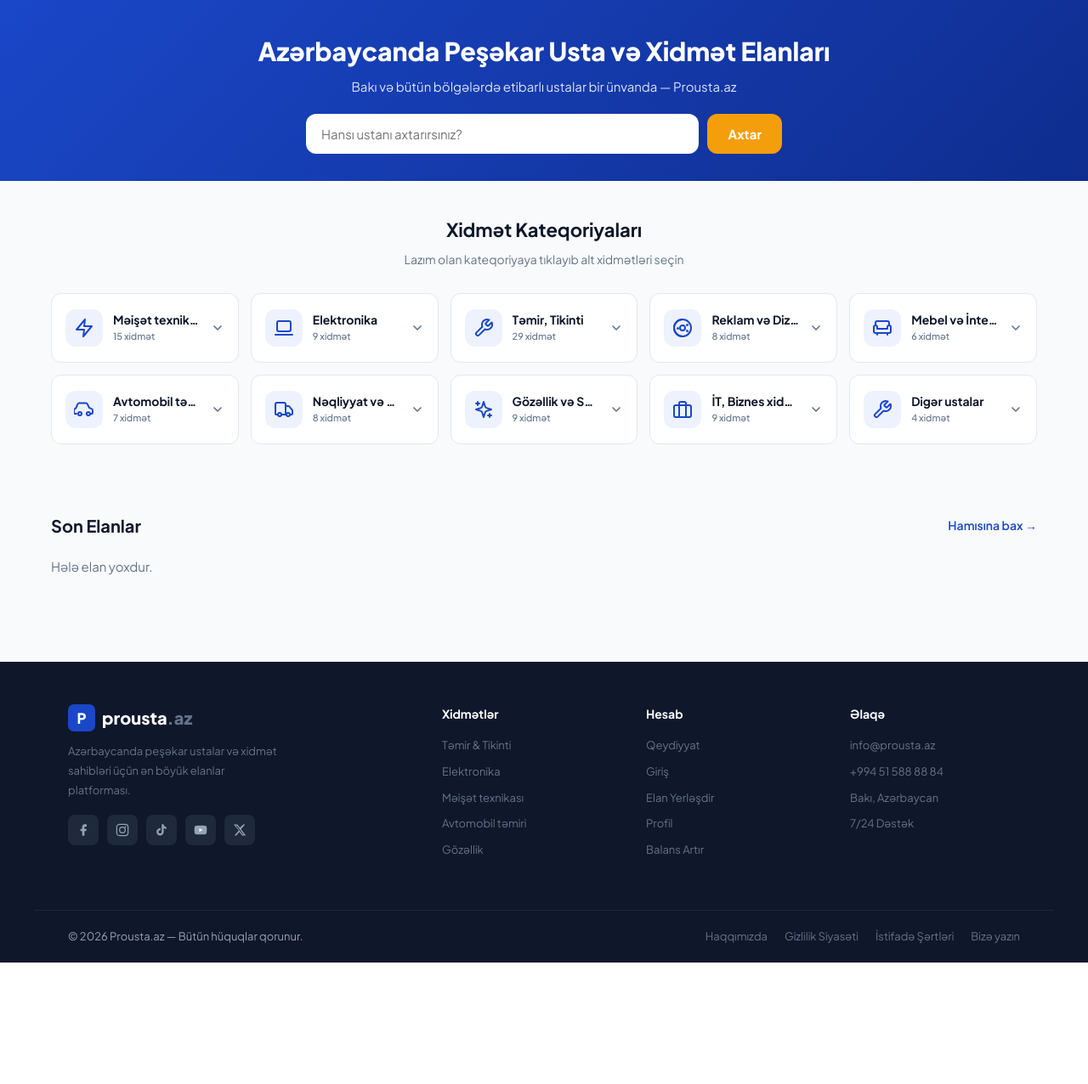
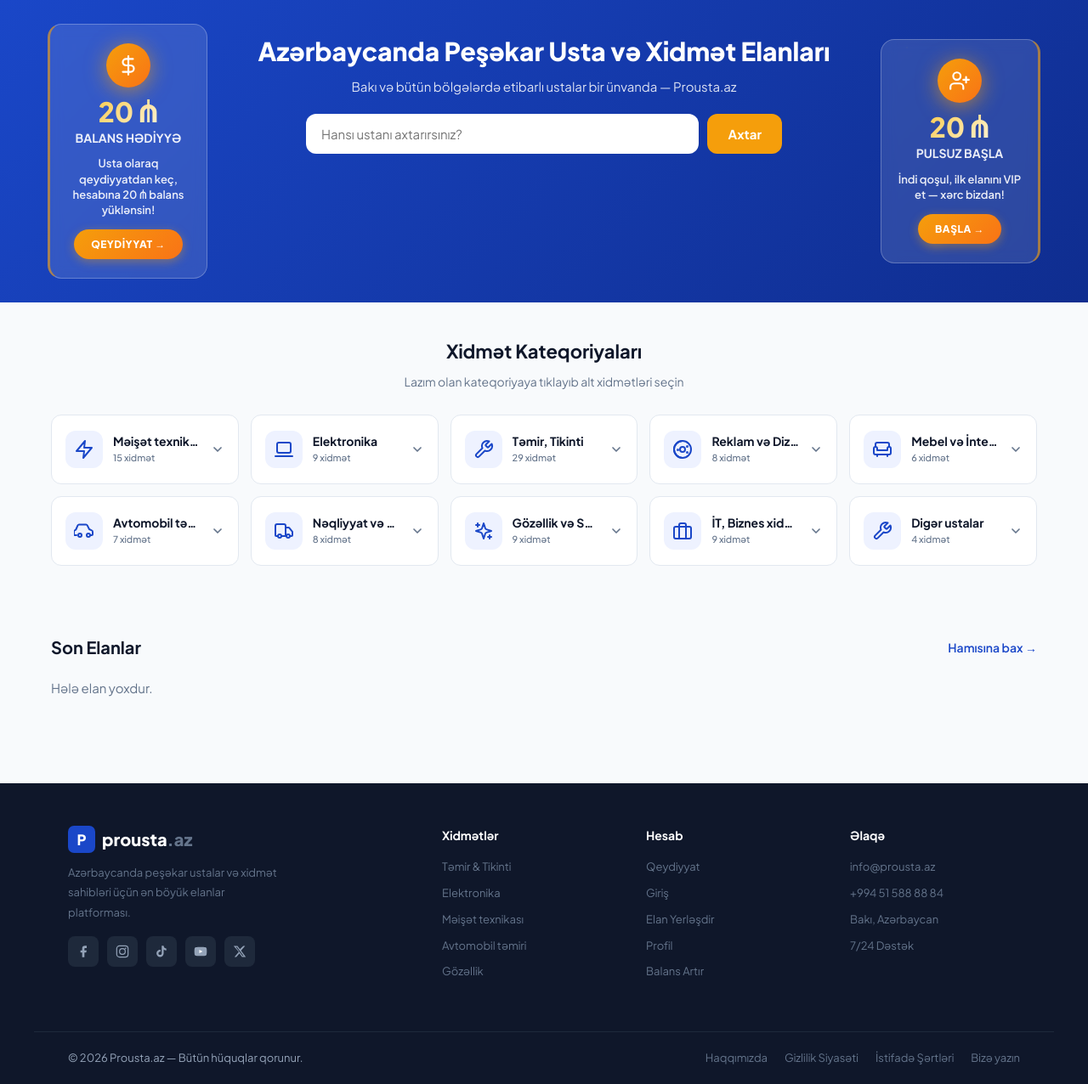
Before and after one commit to guliyevsarxan92-dot/prousta, a Django app: page / in a window 1280 px wide. Shown: the part 64-1340 px from the top of the page at 85% size. Before the commit the page ends 1197 px from the top, so only its background shows below. Run offline with Django 5.2, Linux system fonts and the light colour scheme; data comes from the database, SQL or seed files in the repository; data that the repository does not hold is empty.

Commit message:
Banner: sol/sağ promo kartları əlavə edildi (20₼ balans hədiyyə reklam)
Hero section-da qeydiyyat təşviqi üçün cəlbedici promo kartlar,
mobil üçün kompakt promo banner.

Co-Authored-By: Claude Opus 4.6 <noreply@anthropic.com>

```diff
--- a/templates/index.html
+++ b/templates/index.html
@@ -50,12 +50,31 @@
 {% endblock %}
 {% block style %}
 <style>
-.hero{background:linear-gradient(135deg,#1a47c8,#0f2d8f);color:#fff;padding:36px 20px 32px;text-align:center}
-.hero h1{font-size:30px;font-weight:800;margin-bottom:6px}
-.hero p{font-size:15px;opacity:.85;margin-bottom:20px}
+.hero{background:linear-gradient(135deg,#1a47c8,#0f2d8f);color:#fff;padding:0;position:relative;overflow:hidden}
+.hero-inner{display:flex;align-items:stretch;max-width:1200px;margin:0 auto}
+.hero-promo{flex:0 0 220px;display:flex;align-items:center;justify-content:center;padding:28px 16px;position:relative}
+.hero-promo-card{background:rgba(255,255,255,.12);backdrop-filter:blur(8px);border:1.5px solid rgba(255,255,255,.25);border-radius:16px;padding:22px 18px;text-align:center;transition:.3s;cursor:pointer;text-decoration:none;color:#fff;display:block}
+.hero-promo-card:hover{background:rgba(255,255,255,.2);transform:translateY(-3px);box-shadow:0 8px 32px rgba(0,0,0,.2)}
+.hero-promo-icon{width:52px;height:52px;background:linear-gradient(135deg,#f59e0b,#f97316);border-radius:50%;display:flex;align-items:center;justify-content:center;margin:0 auto 12px;box-shadow:0 4px 16px rgba(245,158,11,.4);animation:pulse-glow 2s ease-in-out infinite}
+@keyframes pulse-glow{0%,100%{box-shadow:0 4px 16px rgba(245,158,11,.4)}50%{box-shadow:0 4px 28px rgba(245,158,11,.7)}}
+.hero-promo-amount{font-size:32px;font-weight:900;line-height:1;margin-bottom:4px;background:linear-gradient(135deg,#fbbf24,#fff);-webkit-background-clip:text;-webkit-text-fill-color:transparent;background-clip:text}
+.hero-promo-currency{font-size:14px;font-weight:700;opacity:.9;margin-bottom:10px}
+.hero-promo-text{font-size:13px;font-weight:600;line-height:1.4;opacity:.9;margin-bottom:14px}
+.hero-promo-btn{display:inline-block;background:linear-gradient(135deg,#f59e0b,#f97316);color:#fff;font-size:12px;font-weight:800;padding:8px 20px;border-radius:50px;text-transform:uppercase;letter-spacing:.5px;box-shadow:0 3px 12px rgba(245,158,11,.4);transition:.2s}
+.hero-promo-card:hover .hero-promo-btn{transform:scale(1.05);box-shadow:0 4px 18px rgba(245,158,11,.6)}
+.hero-promo-spark{position:absolute;width:6px;height:6px;background:#fbbf24;border-radius:50%;animation:spark 3s ease-in-out infinite}
+.hero-promo-spark:nth-child(1){top:15%;left:20%;animation-delay:0s}
+.hero-promo-spark:nth-child(2){top:70%;right:15%;animation-delay:1s}
+.hero-promo-spark:nth-child(3){bottom:20%;left:35%;animation-delay:2s}
+@keyframes spark{0%,100%{opacity:0;transform:scale(0)}50%{opacity:1;transform:scale(1)}}
+.hero-center{flex:1;padding:36px 20px 32px;text-align:center}
+.hero-center h1{font-size:30px;font-weight:800;margin-bottom:6px}
+.hero-center p{font-size:15px;opacity:.85;margin-bottom:20px}
 .search-box{display:flex;gap:10px;max-width:560px;margin:0 auto}
 .search-box input{flex:1;padding:14px 18px;border-radius:var(--r);border:none;font-size:15px}
 .search-box button{padding:14px 24px;background:var(--acc);color:#fff;border-radius:var(--r);font-weight:700;font-size:15px;border:none;cursor:pointer}
+.hero-promo-left .hero-promo-card{border-left:3px solid rgba(245,158,11,.6)}
+.hero-promo-right .hero-promo-card{border-right:3px solid rgba(245,158,11,.6)}
 .cats-section{padding:40px 20px;max-width:1200px;margin:0 auto}
 .cats-title{font-size:22px;font-weight:700;margin-bottom:6px;text-align:center}
 .cats-sub{text-align:center;color:var(--muted);font-size:14px;margin-bottom:28px}
@@ -119,9 +138,16 @@
 .vip-badge.super_vip{background:linear-gradient(135deg,#7c3aed,#4f46e5);color:#fff;box-shadow:0 2px 8px rgba(124,58,237,.4)}
 .vip-section{background:linear-gradient(135deg,#fef3c7,#fde68a);border-radius:var(--r);padding:30px 20px;margin:0 20px 10px;max-width:1160px;margin-left:auto;margin-right:auto}
 .vip-section .section-title{color:#92400e}
+@media(max-width:1024px){
+  .hero-promo{flex:0 0 180px;padding:20px 10px}
+  .hero-promo-amount{font-size:26px}
+  .hero-promo-text{font-size:12px}
+  .hero-promo-icon{width:44px;height:44px}
+}
 @media(max-width:768px){
-  .hero{padding:26px 16px 24px}
-  .hero h1{font-size:22px}
+  .hero-promo{display:none}
+  .hero-center{padding:26px 16px 24px}
+  .hero-center h1{font-size:22px}
   .search-box{flex-direction:column}
   .grid{grid-template-columns:repeat(2,1fr);gap:12px}
   .kart-img{height:140px}
@@ -131,17 +157,56 @@
   .kart-price{font-size:14px}
   .section{padding:30px 12px}
   .vip-section{margin:0 12px 10px}
+  .hero-mobile-promo{display:block}
 }
+.hero-mobile-promo{display:none;background:linear-gradient(135deg,#f59e0b,#f97316);padding:12px 20px;text-align:center}
+.hero-mobile-promo a{color:#fff;font-weight:700;font-size:14px;text-decoration:none;display:flex;align-items:center;justify-content:center;gap:8px}
+.hero-mobile-promo a span{background:rgba(255,255,255,.25);padding:3px 10px;border-radius:50px;font-size:13px;font-weight:800}
 </style>
 {% endblock %}
 {% block content %}
 <div class="hero">
+  <div class="hero-inner">
+    <div class="hero-promo hero-promo-left">
+      <span class="hero-promo-spark"></span>
+      <span class="hero-promo-spark"></span>
+      <span class="hero-promo-spark"></span>
+      <a href="{% url 'qeydiyyat' %}" class="hero-promo-card">
+        <div class="hero-promo-icon">
+          <svg width="26" height="26" viewBox="0 0 24 24" fill="none" stroke="#fff" stroke-width="2" stroke-linecap="round" stroke-linejoin="round"><path d="M12 2v20M17 5H9.5a3.5 3.5 0 0 0 0 7h5a3.5 3.5 0 0 1 0 7H6"/></svg>
+        </div>
+        <div class="hero-promo-amount">20 ₼</div>
+        <div class="hero-promo-currency">BALANS HƏDİYYƏ</div>
+        <div class="hero-promo-text">Usta olaraq qeydiyyatdan keç, hesabına 20 ₼ balans yüklənsin!</div>
+        <span class="hero-promo-btn">Qeydiyyat →</span>
+      </a>
+    </div>
+    <div class="hero-center">
       <h1>Azərbaycanda Peşəkar Usta və Xidmət Elanları</h1>
       <p>Bakı və bütün bölgələrdə etibarlı ustalar bir ünvanda — Prousta.az</p>
       <form class="search-box" action="/elanlar/" method="get">
         <input name="q" placeholder="Hansı ustanı axtarırsınız?">
         <button type="submit">Axtar</button>
       </form>
+    </div>
+    <div class="hero-promo hero-promo-right">
+      <span class="hero-promo-spark"></span>
+      <span class="hero-promo-spark"></span>
+      <span class="hero-promo-spark"></span>
+      <a href="{% url 'qeydiyyat' %}" class="hero-promo-card">
+        <div class="hero-promo-icon">
+          <svg width="26" height="26" viewBox="0 0 24 24" fill="none" stroke="#fff" stroke-width="2" stroke-linecap="round" stroke-linejoin="round"><path d="M16 21v-2a4 4 0 0 0-4-4H6a4 4 0 0 0-4 4v2"/><circle cx="9" cy="7" r="4"/><line x1="19" y1="8" x2="19" y2="14"/><line x1="22" y1="11" x2="16" y2="11"/></svg>
+        </div>
+        <div class="hero-promo-amount">20 ₼</div>
+        <div class="hero-promo-currency">PULSUZ BAŞLA</div>
+        <div class="hero-promo-text">İndi qoşul, ilk elanını VIP et — xərc bizdan!</div>
+        <span class="hero-promo-btn">Başla →</span>
+      </a>
+    </div>
+  </div>
+</div>
+<div class="hero-mobile-promo">
+  <a href="{% url 'qeydiyyat' %}">🎁 Qeydiyyatdan keç — <span>20 ₼ balans hədiyyə!</span></a>
 </div>
 
 <div class="cats-section">
```
Lines whose indentation alone changed are shown as unchanged.
